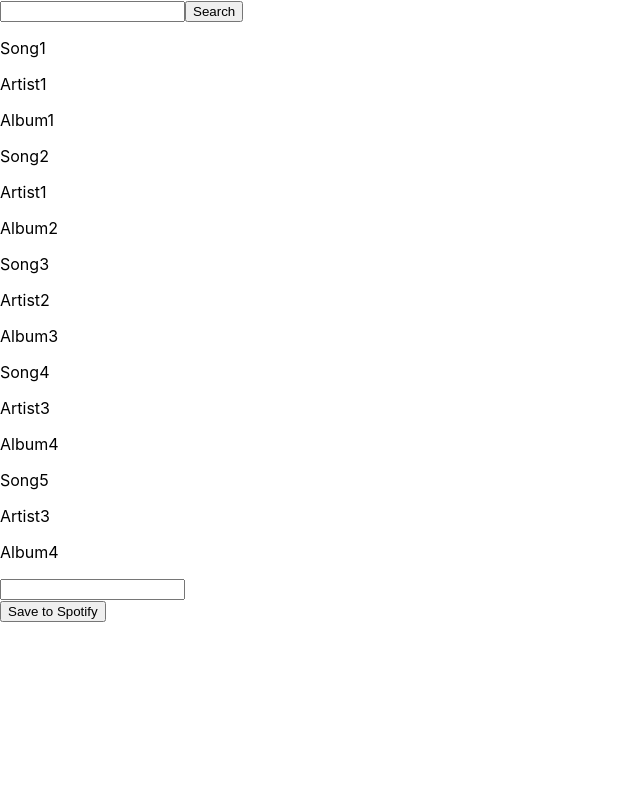
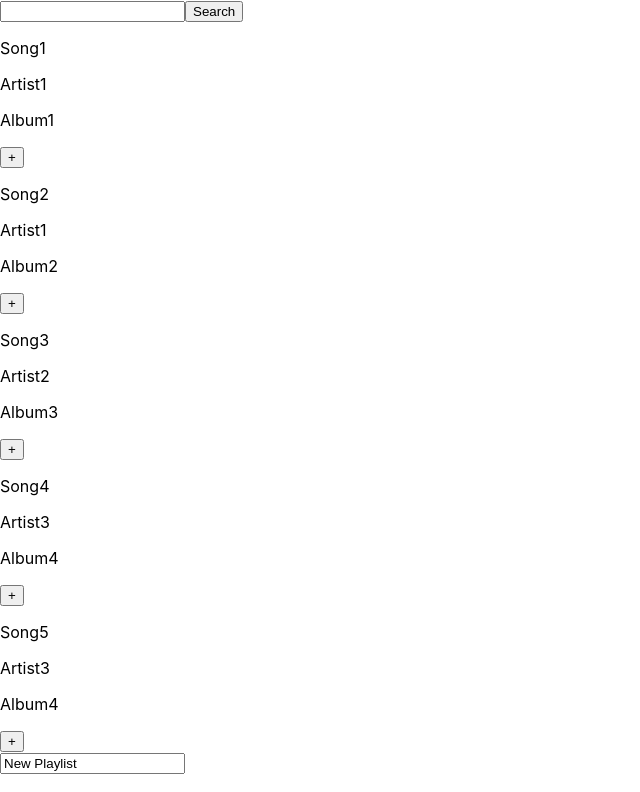
Before and after one commit to xerocb/Jammming, a React (Create React App) app: page / in a window 1280 px wide. Shown: the top 792 px of the page, without its empty margins (0-640 px from the left). Built offline with nearby package versions, Linux system fonts and the light colour scheme.

Commit message:
Add playlist track adding/removing functionality

```diff
--- a/src/components/App/App.js
+++ b/src/components/App/App.js
@@ -5,12 +5,38 @@ import Playlist from '../Playlist/Playlist';
 import styles from './App.module.css';
 import { MockSongs } from '../MockSongs';
 
-function App({ songs }) {
+function App() {
+  const [searchResults, setSearchResults] = React.useState(MockSongs);
+  const [playlistName, setPlaylistName] = React.useState('New Playlist');
+  const [playlistSongs, setPlaylistSongs] = React.useState(MockSongs);
+
+  const updatePlaylistName = (name) => {
+    setPlaylistName(name);
+  };
+
+  const addTrack = (song) => {
+    if (playlistSongs.some(prev => prev.id === song.id)) {
+      return;
+    }
+
+    setPlaylistSongs(prev => [...prev, song]);
+  }
+
+  const removeTrack = (id) => {
+    setPlaylistSongs(prev => prev.filter(song => song.id != id));
+  }
+
   return (
     <div>
       <SearchBar />
-      <SearchResults songs={MockSongs} />
-      <Playlist />
+      <SearchResults
+        songs={searchResults}
+        onAdd={addTrack} />
+      <Playlist
+        name={playlistName}
+        songs={playlistSongs}
+        onNameChange={updatePlaylistName}
+        onRemove={removeTrack} />
     </div>
   );
 }
--- a/src/components/MockSongs.js
+++ b/src/components/MockSongs.js
@@ -1,25 +1,30 @@
 export const MockSongs = [
     {
+        id: 1,
         name: 'Song1',
         artist: 'Artist1',
         album: 'Album1'
     },
     {
+        id: 2,
         name: 'Song2',
         artist: 'Artist1',
         album: 'Album2'
     },
     {
+        id: 3,
         name: 'Song3',
         artist: 'Artist2',
         album: 'Album3'
     },
     {
+        id: 4,
         name: 'Song4',
         artist: 'Artist3',
         album: 'Album4'
     },
     {
+        id: 5,
         name: 'Song5',
         artist: 'Artist3',
         album: 'Album4'
--- a/src/components/Playlist/Playlist.js
+++ b/src/components/Playlist/Playlist.js
@@ -2,12 +2,24 @@ import React from 'react';
 import Tracklist from '../Tracklist/Tracklist';
 import styles from './Playlist.module.css';
 
-function Playlist() {
+function Playlist(props) {
+    const handleChange = ({ target }) => {
+        props.onNameChange(target.value);
+    };
+
     return (
         <form>
-            <input />
-            <Tracklist />
-            <input type='submit' value='Save to Spotify' />
+            <input
+                type='text'
+                value={props.name}
+                onChange={handleChange} />
+            <Tracklist
+                songs={props.songs}
+                onRemove={props.onRemove}
+                inPlaylist={true} />
+            <input
+                type='submit'
+                value='Save to Spotify' />
         </form>
     );
 }
--- a/src/components/SearchResults/SearchResults.js
+++ b/src/components/SearchResults/SearchResults.js
@@ -2,10 +2,13 @@ import React from 'react';
 import Tracklist from '../Tracklist/Tracklist'
 import styles from './SearchResults.module.css';
 
-function SearchResults({ songs }) {
+function SearchResults({ songs, onAdd }) {
     return (
         <div>
-            <Tracklist songs={songs} />
+            <Tracklist
+                songs={songs}
+                onAdd={onAdd}
+                inPlaylist={false} />
         </div>
     );
 }
--- a/src/components/Track/Track.js
+++ b/src/components/Track/Track.js
@@ -1,12 +1,23 @@
 import React from 'react';
 import styles from './Track.module.css';
 
-function Track({ song }) {
+function Track({ song, onAdd, onRemove, inPlaylist }) {
+    const handleClick = (event) => {
+        event.preventDefault();
+
+        if (inPlaylist) {
+            onRemove(song.id);
+        } else {
+            onAdd(song);
+        }
+    };
+
     return (
         <div>
             <p>{song.name}</p>
             <p>{song.artist}</p>
             <p>{song.album}</p>
+            <button onClick={handleClick}>{inPlaylist ? '-' : '+'}</button>
         </div>
     );
 }
--- a/src/components/Tracklist/Tracklist.js
+++ b/src/components/Tracklist/Tracklist.js
@@ -2,8 +2,17 @@ import React from 'react';
 import Track from '../Track/Track';
 import styles from './Tracklist.module.css';
 
-function Tracklist({ songs=[] }) {
-    const tracks = songs.map(song => <Track song={song} />);
+function Tracklist({ songs=[], onAdd, onRemove, inPlaylist }) {
+    const tracks = songs.map((song) => {
+        return (
+        <Track
+            song={song}
+            key={song.id}
+            onAdd={onAdd}
+            onRemove={onRemove}
+            inPlaylist={inPlaylist} />
+        );
+    });
 
     return (
         <div>
--- a/src/index.js
+++ b/src/index.js
@@ -2,11 +2,10 @@ import React from 'react';
 import ReactDOM from 'react-dom/client';
 import './index.css';
 import App from './components/App/App';
-import { MockSongs } from './components/MockSongs';
 
 const root = ReactDOM.createRoot(document.getElementById('root'));
 root.render(
   <React.StrictMode>
-    <App songs={MockSongs}/>
+    <App />
   </React.StrictMode>
 );
```
